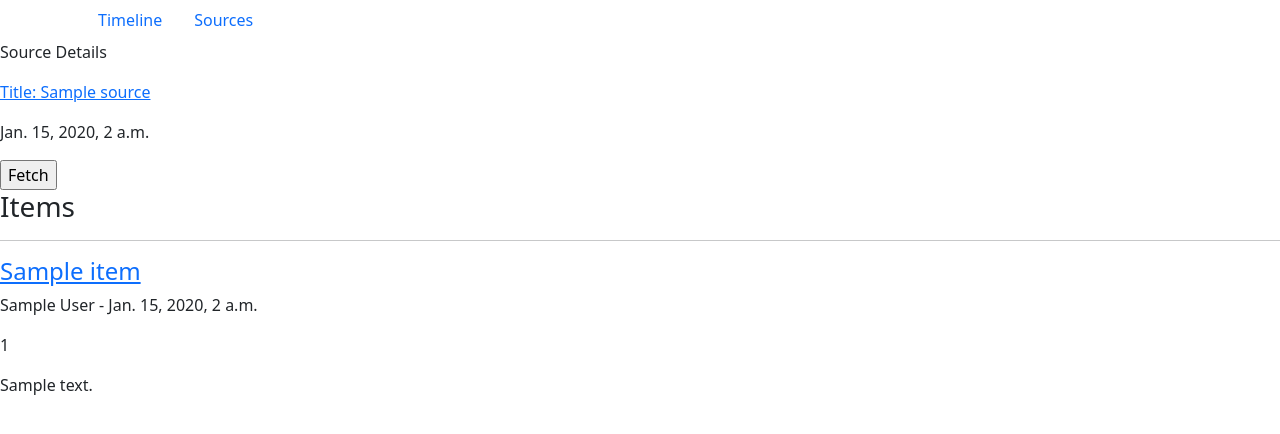
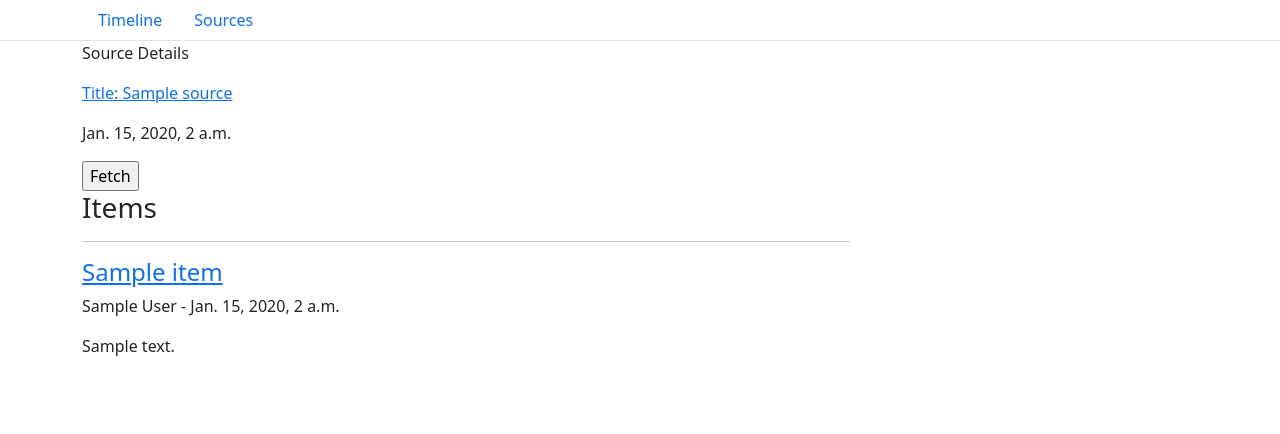
Before and after one commit to carmoskus/web_stuff, a Django app: page /app/1/ in a window 1280 px wide. Shown: the top 434 px of the page. Run offline with Django 5.2, Linux system fonts and the light colour scheme; tables that the repository leaves empty hold one stand-in row (values such as "Sample post"); some libraries are stand-ins or nearby versions.

Commit message:
Adding more output+CSS

```diff
--- a/django_rss/rss_app/static/rss_app/style.css
+++ b/django_rss/rss_app/static/rss_app/style.css
@@ -1,3 +1,9 @@
-li a {
-    color: green;
+blockquote {
+    padding-left: 1.5em;
+    border-left: solid 3px #27292B;
 }
+
+figure img {
+    max-width: 100%;
+    height: auto;
+}
--- a/django_rss/rss_app/templates/rss_app/base.html
+++ b/django_rss/rss_app/templates/rss_app/base.html
@@ -2,25 +2,27 @@
 {% load static %}
 <html lang="en-US">
   <head>
-    <meta charset="utf-8" />
-    <title>Base template</title>
-    <link rel="stylesheet" href="{% static 'rss_app/bootstrap.min.css' %}" />
+    <meta charset="utf-8">
+    <meta name="viewport" content="width=device-width, initial-scale=1">
+    <title>RSS template</title>
+    <link rel="stylesheet" href="{% static 'rss_app/bootstrap.min.css' %}">
+    <link rel="stylesheet" href="{% static 'rss_app/style.css' %}">
 
-    <link rel="stylesheet" href="{% static 'rss_app/style.css' %}" />
   </head>
 <body>
 
-
+<header class="border-bottom">
 <div id="header" class="container">
     <div class="d-flex flex-wrap align-items-center justify-content-center justify-content-lg-start">
-        <ul class="nav">
+        <ul class="nav col-12">
             <li><a class="nav-link" href="{% url 'timeline' %}">Timeline</a></li>
             <li><a class="nav-link" href="{% url 'index' %}">Sources</a></li>
         </ul>
     </div>
 </div>
+</header>
 
-<div id="content">
+<div id="content" class="container">
     {% block content %}{% endblock %}
 </div>
 
--- a/django_rss/rss_app/templates/rss_app/source.html
+++ b/django_rss/rss_app/templates/rss_app/source.html
@@ -11,20 +11,37 @@
   <input type="submit" value="Fetch" />
 </form>
 
+<div class="accordion" id="accordionExample" style="max-width: 768px">
+
 <h3>Items</h3>
 {% for item in items %}
 <hr/>
 <h4><a href="{{item.url}}">{{item.title}}</a></h4>
 
 <p>{% if item.author|length > 1 %}{{ item.author }} - {% endif %}{{ item.pub_date }}</p>
-<p>{{ item.guid }}</p>
 
-{% if item.content|length < 500 %}
+{% if item.content|length < 900 %}
 <p>{% autoescape off %}
   {{ item.content }}
 {% endautoescape %}</p>
+{% else %}
+
+  <div class="accordion-item">
+    <h2 class="accordion-header">
+      <button class="accordion-button" type="button" data-bs-toggle="collapse" data-bs-target="#collapse{{ forloop.counter0 }}" aria-expanded="true" aria-controls="collapse{{ forloop.counter0 }}">
+        {{ item.guid }}
+      </button>
+    </h2>
+    <div id="collapse{{ forloop.counter0 }}" class="accordion-collapse collapse show" data-bs-parent="#accordionExample">
+      <div class="accordion-body"><div class="container container-sm">
+        {% autoescape off %}{{ item.content }}{% endautoescape %}
+      </div></div>
+    </div>
+  </div>
+
 {% endif %}
 
 {% endfor %}
+</div>
 
 {% endblock %}
--- a/django_rss/rss_app/templates/rss_app/timeline.html
+++ b/django_rss/rss_app/templates/rss_app/timeline.html
@@ -7,11 +7,13 @@
   <ul>
   {% for item in item_list %}
     <li><a href="{{ item.url }}">{{ item.title }}</a> -
+      <a href="{% url 'source' item.source.id %}">
         {% if item.author|length > 1 %}
             {{ item.author }}
         {% else %}
             {{ item.source.title }}
         {% endif %}
+      </a>
     </li>
   {% endfor %}
   </ul>
```
